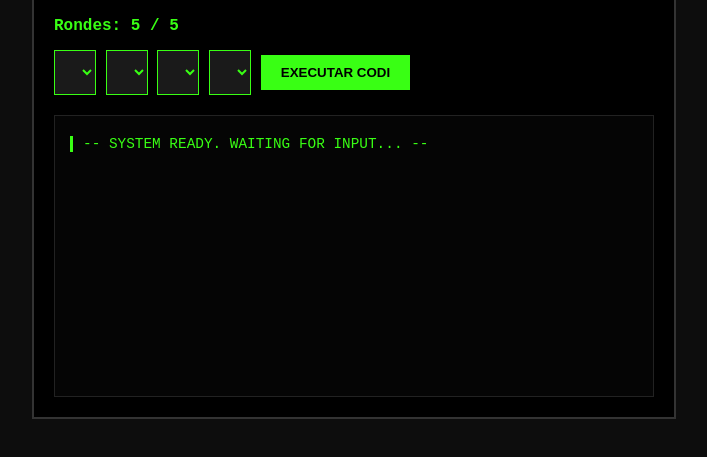
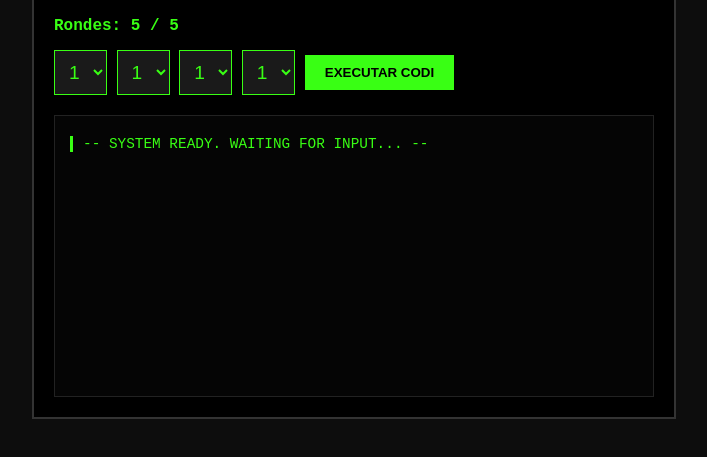
Before and after one commit to SincheAldanaNicole/0376-Ra4Pr2-ReySevasthian-SincheNicole, a plain HTML site: page index.html in a window 1280 px wide. Shown: the part 195-652 px from the top of the page, without its empty margins (286-993 px from the left). Drawn offline with Linux system fonts and the light colour scheme.

Commit message:
Primer paso js y pequeño cambio del html para comprobar

```diff
--- a/index.html
+++ b/index.html
@@ -21,10 +21,26 @@
 
         <div class="game-controls">
             <div class="inputs">
-                <select class="code-input"></select>
-                <select class="code-input"></select>
-                <select class="code-input"></select>
-                <select class="code-input"></select>
+                <select class="code-input">
+                    <option>1</option>
+                    <option>2</option>
+                    <option>3</option>
+                </select>
+                <select class="code-input">
+                    <option>1</option>
+                    <option>2</option>
+                    <option>3</option>
+                </select>
+                <select class="code-input">
+                    <option>1</option>
+                    <option>2</option>
+                    <option>3</option>
+                </select>
+                <select class="code-input">
+                    <option>1</option>
+                    <option>2</option>
+                    <option>3</option>
+                </select>
             </div>
             <button id="btn-enviar">EXECUTAR CODI</button>
         </div>
--- a/script.js
+++ b/script.js
@@ -2,6 +2,11 @@
 
 /*1. Crear un array de 4 números aleatorios (0-9)
 al momento de cargar la página*/
+const codigoSecreto = []
 
+for (let i = 0; i <4; i++){
+    codigoSecreto.push(Math.round(Math.random()*10))
+}
+console.log(codigoSecreto)
 /*2. Crear una función que reciba el intento del
 usuario y que retorne un array de pistas (1, Ø, x)*/
```
